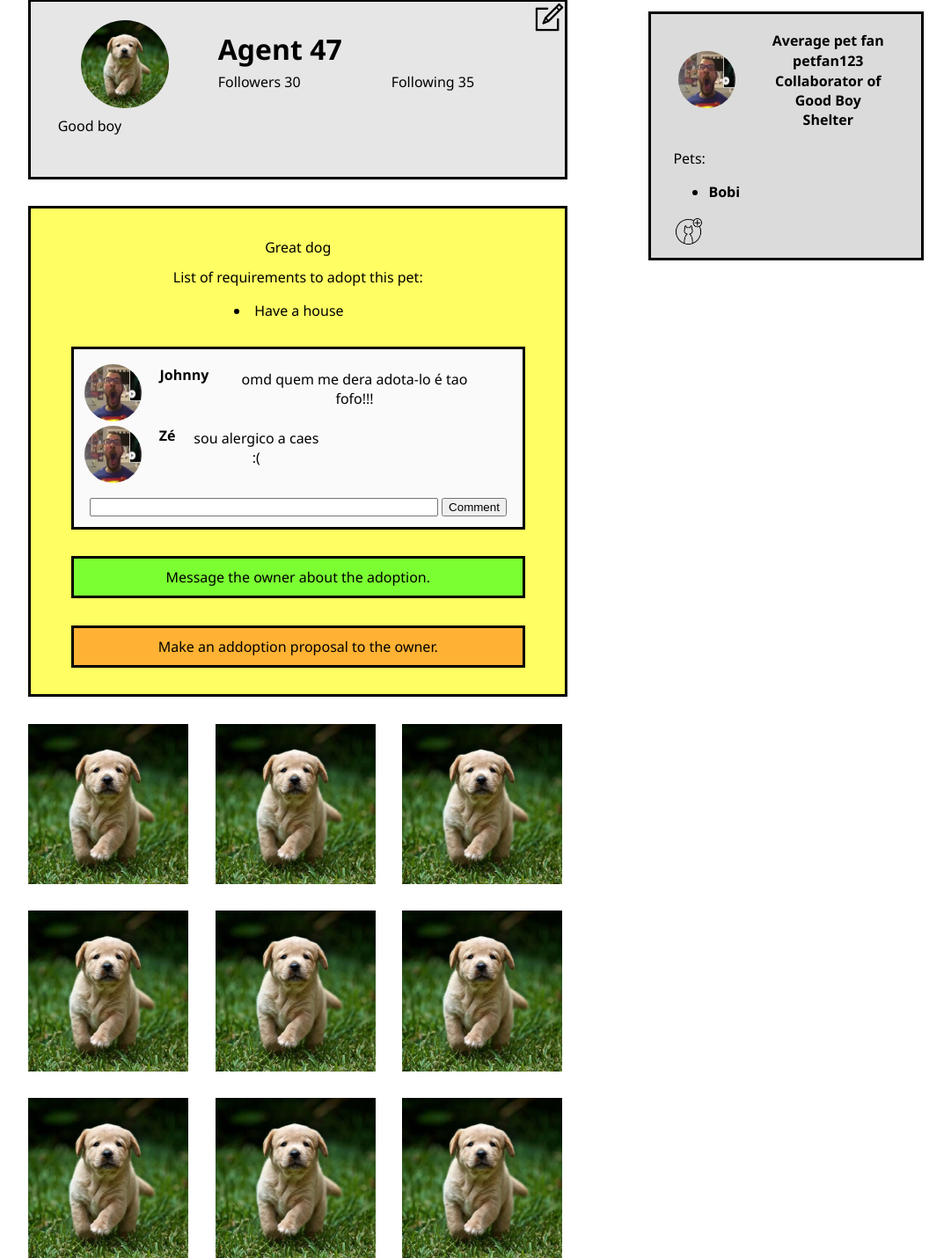
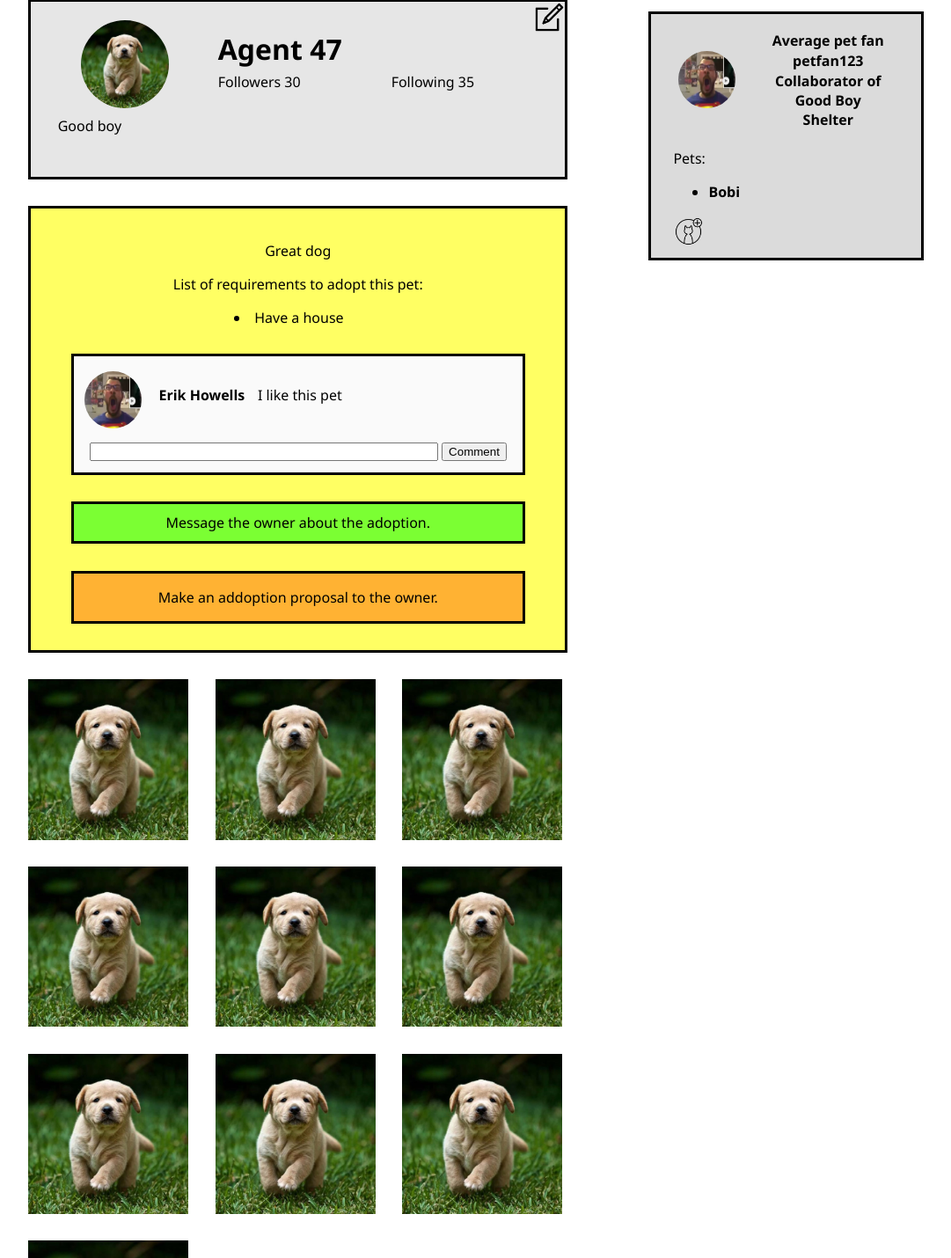
Before and after one commit to andremmori/FEUP-LTW, a PHP site: page /listing.php?id=1 in a window 1280 px wide. Shown: the part 150-1580 px from the top of the page at 88% size, without its empty margins (102-1183 px from the left). Run offline with PHP 8.4, Linux system fonts and the light colour scheme; data comes from the database, SQL or seed files in the repository.

Commit message:
listingcomments - done

```diff
--- a/pages/css/home.css
+++ b/pages/css/home.css
@@ -246,12 +246,6 @@ a {
     margin: 2%;
 }
 
-#profile #listing p{
-
-    width: auto;
-    margin: 2%;
-}
-
 #profile #gallery{
     display: flex;
     flex-direction: column;
@@ -482,6 +476,37 @@ a {
     margin: 5% auto 5% auto;
 }
 
+#profile #listing #comments .comment{
+    display: flex;
+}
+
+#profile #listing #comments .comment img{
+    color: black;
+    margin: 1% 3% 0% 0%;
+    border-radius: 50%;
+}
+
+#profile #listing #comments .comment #username{
+    padding: 1% 3% 0% 1%;
+    font-weight: bold;
+}
+
+#profile #listing #comments .comment #text{
+    padding: 1% 0% 0% 0%;
+}
+
+#profile #listing #comments #postComment{
+    text-align: center;
+    margin-top: 3%;
+}
+
+#profile #listing #comments #postComment #commentText{
+
+    width: 80%;
+}
+
+
+
 #profile #listing #inquiry{
 
     text-align: center;
--- /dev/null
+++ b/pages/database/listingcomment.php
@@ -0,0 +1,27 @@
+<?php
+    function getListingComments($id) {
+        global $db;
+
+        // Fetch listing comments from database
+        $stmt = $db->prepare('SELECT * FROM Comment WHERE petID = ?');
+        $stmt->execute([$id]);
+
+        $listing_comments = $stmt->fetchAll();
+
+        return $listing_comments;
+    }
+
+    function getListingComment($comment){
+        $account = getAccount($comment['accountID']);
+        $listing_comment = '<div class="comment">
+                            <img src="images/pfp.png" alt="" width="65" height="65">
+                            <div id="username">
+                                <p>%s</p>
+                            </div>
+                            <div id="text">
+                                <p>%s</p>
+                            </div>
+                        </div>';
+        return sprintf($listing_comment, $account['name'], $comment['text']);
+    }
+?>
--- a/pages/listing.php
+++ b/pages/listing.php
@@ -1,11 +1,18 @@
 <?php
 include_once('database/connection.php');
 include_once('database/pet.php');
+include_once('database/account.php');
+include_once('database/listingcomment.php');
 
 // Get current pet's id and info from db
 $id = $_GET['id'];
 $pet = getPet($id);
 if ($pet == null) header('Location: index.php');
+
+
+//Get comments from pet
+$comments = getListingComments($id);
+//if ($comments == null) header('Location: index.php');
 
 ?>
 <!DOCTYPE html>
@@ -36,28 +43,12 @@ if ($pet == null) header('Location: index.php');
           <li><?php echo $pet['requirements']?></li>
         </ul>
         <div id="comments">
-          <div class="comment">
-            <img src="images/pfp.png" alt="" width="65" height="65">
-              <div id="username">
-                <p>Johnny</p>
-              </div>
-              <div id="text">
-                <p>omd quem me dera adota-lo é tao fofo!!!</p>
-              </div>
-          </div>
-          <div class="comment">
-            <img src="images/pfp.png" alt="" width="65" height="65">
-              <div id="username">
-                <p>Zé</p>
-              </div>
-              <div id="text">
-                <p>sou alergico a caes :(</p>
-              </div>
-          </div>
-          <form id="postComment" action="" method="post"> <!-- action="post_comment.php"-->
-            <input id="commentText" type="text" name="comment" required>
-            <input type="submit" value="Comment">
-          </form>
+                <?php foreach ($comments as $comment) echo getListingComment($comment); ?>
+                <form id="postComment" action="" method="post">
+                    <!-- action="post_comment.php"-->
+                    <input id="commentText" type="text" name="comment" required>
+                    <input type="submit" value="Comment">
+                </form>
         </div>
 
         <div id="inquiry">
```
